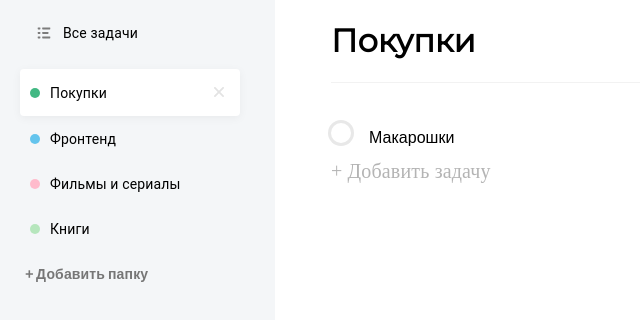
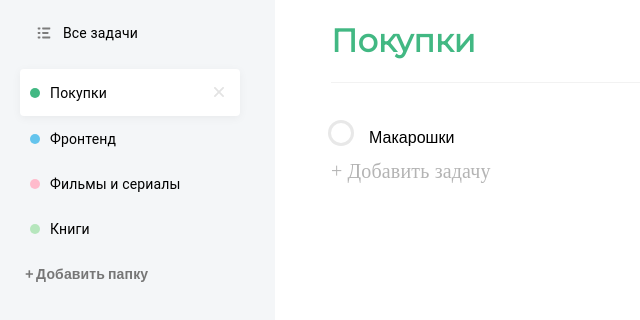
Before and after one commit to BanditosTeaM/todo-list, a Vue app: page /#/task-info/1 in a window 1280 px wide. Shown: the top 320 px of the page, without its empty margins (0-640 px from the left). Built offline with nearby package versions, Linux system fonts and the light colour scheme.

Commit message:
Rework taskPage and homePage

```diff
--- a/src/App.vue
+++ b/src/App.vue
@@ -11,7 +11,7 @@ export default {
 	setup() {
 		const dataStore = useDataStore()
 		dataStore.fetchData()
-		dataStore.initialize()
+		dataStore.initializeTitle()
 		return { dataStore }
 	},
 	data() {
--- a/src/components/homePage.vue
+++ b/src/components/homePage.vue
@@ -5,6 +5,7 @@ export default {
 	setup() {
 		const dataStore = useDataStore()
 		dataStore.fetchData()
+		dataStore.initializeTask()
 		return { dataStore }
 	},
 	data() {
@@ -19,7 +20,7 @@ export default {
 		},
 
 		getTaskById(id) {
-			const tasksObj = this.dataStore.task.find(task => task.id === id)
+			const tasksObj = this.dataStore.task.find(task => task.taskId === id)
 			return tasksObj ? tasksObj.task : ''
 		}
 	}
@@ -36,7 +37,7 @@ export default {
 				{{ title.title }}
 			</h1>
 			<hr />
-
+			<div v-if="getTaskById(title.id)">
 				<h2>
 					<label>
 						<input
@@ -47,6 +48,8 @@ export default {
 						{{ getTaskById(title.id) }}
 					</label>
 				</h2>
+			</div>
+			<div v-else>Задач нету</div>
 		</div>
 	</div>
 </template>
--- a/src/components/taskPage.vue
+++ b/src/components/taskPage.vue
@@ -15,6 +15,7 @@ export default {
 	setup() {
 		const dataStore = useDataStore()
 		dataStore.fetchData()
+		dataStore.initializeTask()
 		return { dataStore }
 	},
 
@@ -42,8 +43,11 @@ export default {
 			return task ? task.task : ''
 		},
 		getColorData() {
+			const idcolor = this.dataStore.title.find(
+				title => title.id === this.numberedTaskId
+			)
 			const color = this.dataStore.color.find(
-				color => color.id === this.dataStore.title
+				color => color.id === idcolor.colorId
 			)
 			return color ? color.color : 'не найдено'
 		},
--- a/src/store.js
+++ b/src/store.js
@@ -2,6 +2,7 @@ import { defineStore } from 'pinia'
 import { getDatabaseData } from './api/getDatabaseOld'
 
 const STORAGE_TITLE_KEY = 'infoTitle'
+const STORAGE_TASK_KEY = 'infoTask'
 
 export const useDataStore = defineStore('data', {
 	state: () => ({
@@ -14,7 +15,7 @@ export const useDataStore = defineStore('data', {
 		inputTask: ''
 	}),
 	actions: {
-		initialize() {
+		initializeTitle() {
 			const storedTitles = localStorage.getItem(STORAGE_TITLE_KEY)
 			if (!storedTitles) return
 
@@ -23,14 +24,25 @@ export const useDataStore = defineStore('data', {
 
 			this.title = jsonTitles
 		},
+		initializeTask() {
+			const storedTasks = localStorage.getItem(STORAGE_TASK_KEY)
+			if (!storedTasks) return
+
+			const jsonTasks = JSON.parse(storedTasks)
+			if (!jsonTasks) return
+
+			this.task = jsonTasks
+		},
 		async fetchData() {
 			try {
 				this.data = await getDatabaseData()
 				if (this.title.length === 0) {
 					this.title = this.data.titleTask
 				}
+				if (this.task.length === 0) {
+					this.task = this.data.infoTask
+				}
 				this.color = this.data.titleColor
-				this.task = this.data.infoTask
 			} catch (error) {
 				console.error('Ошибка при загрузке данных:', error)
 			}
@@ -41,7 +53,7 @@ export const useDataStore = defineStore('data', {
 		},
 		deleteTask(id) {
 			this.task = this.task.filter(task => task.id !== id)
-			this.addToLocalStorage()
+			localStorage.setItem(STORAGE_TASK_KEY, JSON.stringify(this.task))
 		},
 		addTitle() {
 			this.title.push({
@@ -49,21 +61,15 @@ export const useDataStore = defineStore('data', {
 				colorId: this.colorIDforFolder,
 				title: this.inputFolder
 			})
-			this.addToLocalStorage()
+			localStorage.setItem(STORAGE_TITLE_KEY, JSON.stringify(this.title))
 		},
-		// addTask(id) {
-		// 	this.task.push({
-		// 		id: this.task.length + 1,
-		// 		taskId: id,
-		// 		task: this.inputTask
-		// 	})
-		// 	this.addToLocalStorage()
-		// },
-		addToLocalStorage() {
-			localStorage.setItem(STORAGE_TITLE_KEY, JSON.stringify(this.title))
-			const storedTitles = localStorage.getItem(STORAGE_TITLE_KEY)
-			this.title = JSON.parse(storedTitles)
-			console.log(this.title)
+		addTask(id) {
+			this.task.push({
+				id: this.task.length + 1,
+				taskId: id,
+				task: this.inputTask
+			})
+			localStorage.setItem(STORAGE_TASK_KEY, JSON.stringify(this.task))
 		},
 
 		getColorIdForFolder(id) {
```
Lines whose indentation alone changed are shown as unchanged.
